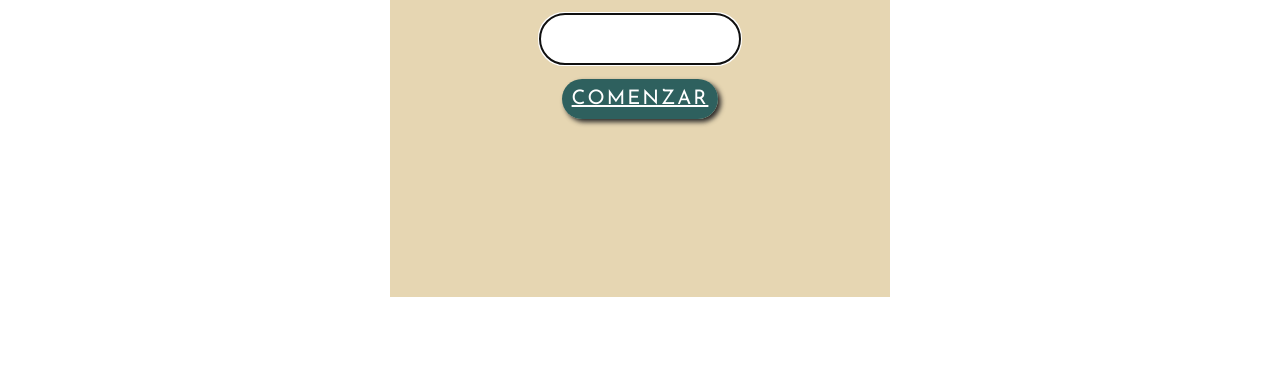
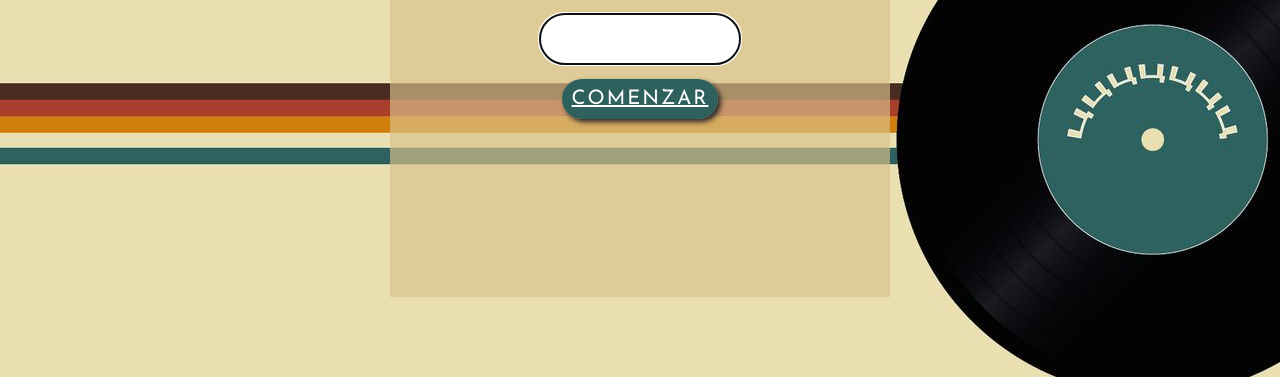
Before and after one commit to LeaCalixto1993/FunMu5ic, a plain HTML site: page index.html in a window 1280 px wide. Shown: the part 423-800 px from the top of the page. Drawn offline with Linux system fonts and the light colour scheme; the site is published under a folder, as on GitHub Pages, so addresses that start at the root find nothing.

Commit message:
Update style.css

```diff
--- a/style.css
+++ b/style.css
@@ -26,7 +26,7 @@ h3 {
 
 body {
     height: 100vh;
-    background-image: url(/img/b664f35d843db3c1be8ca0298b52a5e9.jpg);
+    background-image: url(img/b664f35d843db3c1be8ca0298b52a5e9.jpg);
     display: flex;
     align-items: center;
     justify-content: center;
```
